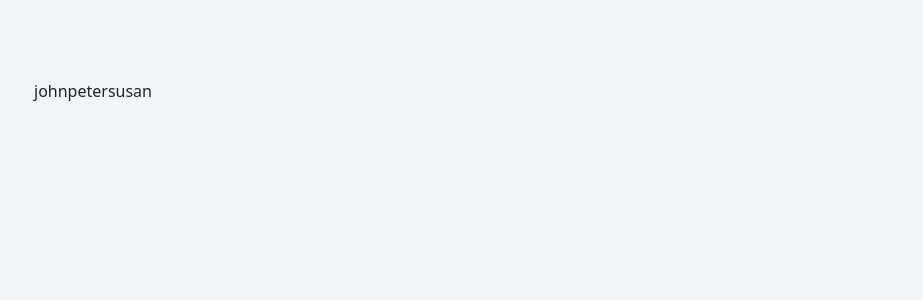
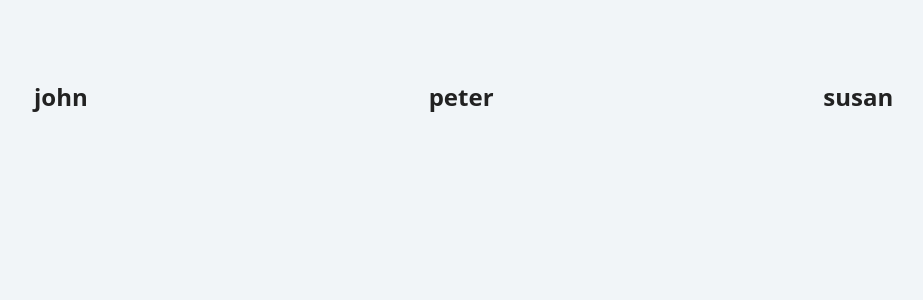
Before and after one commit to DarrylLeRoux/react2023, a React (Vite) app in the folder fundamentals/: page / in a window 1280 px wide. Shown: the top 300 px of the page, without its empty margins (30-953 px from the left). Built offline with nearby package versions, Linux system fonts and the light colour scheme.

Commit message:
Used map method to render

```diff
--- a/fundamentals/src/main.jsx
+++ b/fundamentals/src/main.jsx
@@ -20,7 +20,17 @@ const books = [
 const names = ['john', 'peter', 'susan'];
 
 const BookList = () => {
-  return <section className="booklist">{names}</section>;
+  return (
+    <section className="booklist">
+      {names.map((name) => {
+        return (
+          <div>
+            <h1>{name}</h1>
+          </div>
+        );
+      })}
+    </section>
+  );
 };
 
 const Book = ({ children, img, title, author }) => {
```
